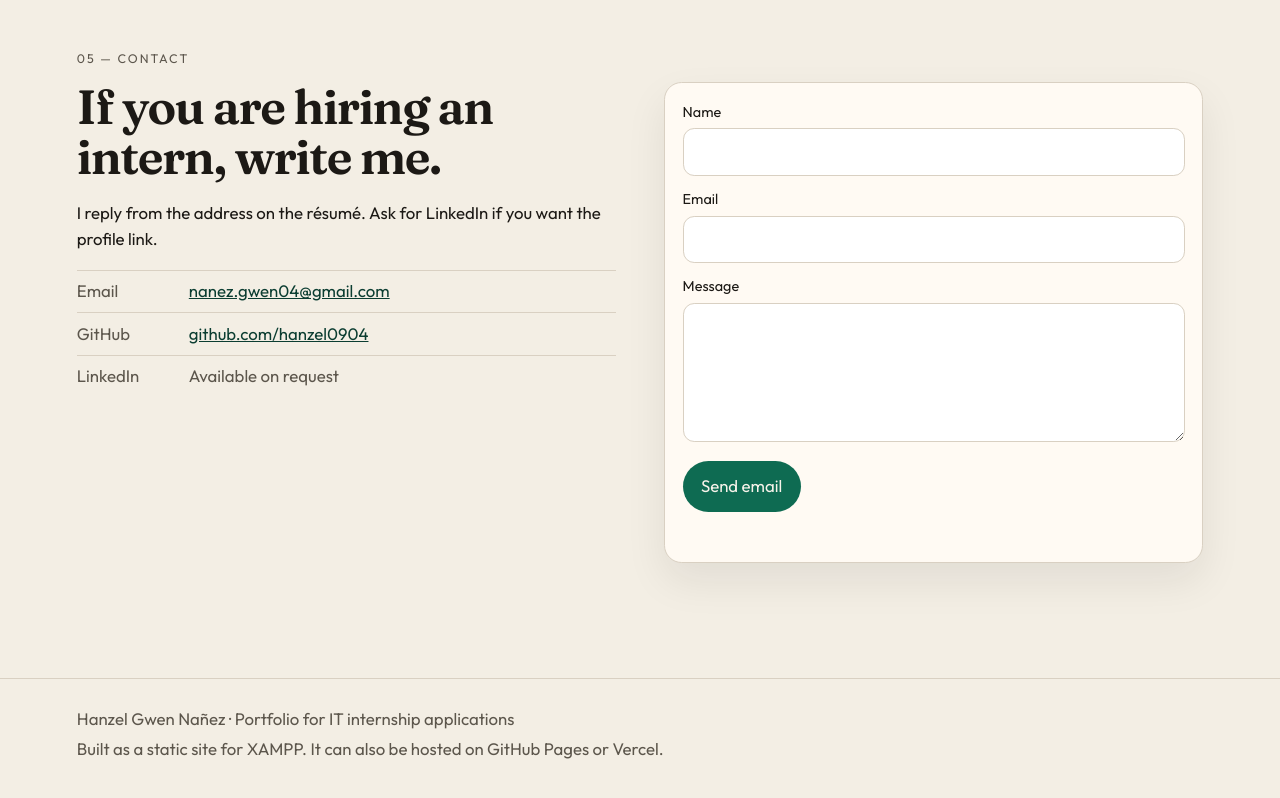
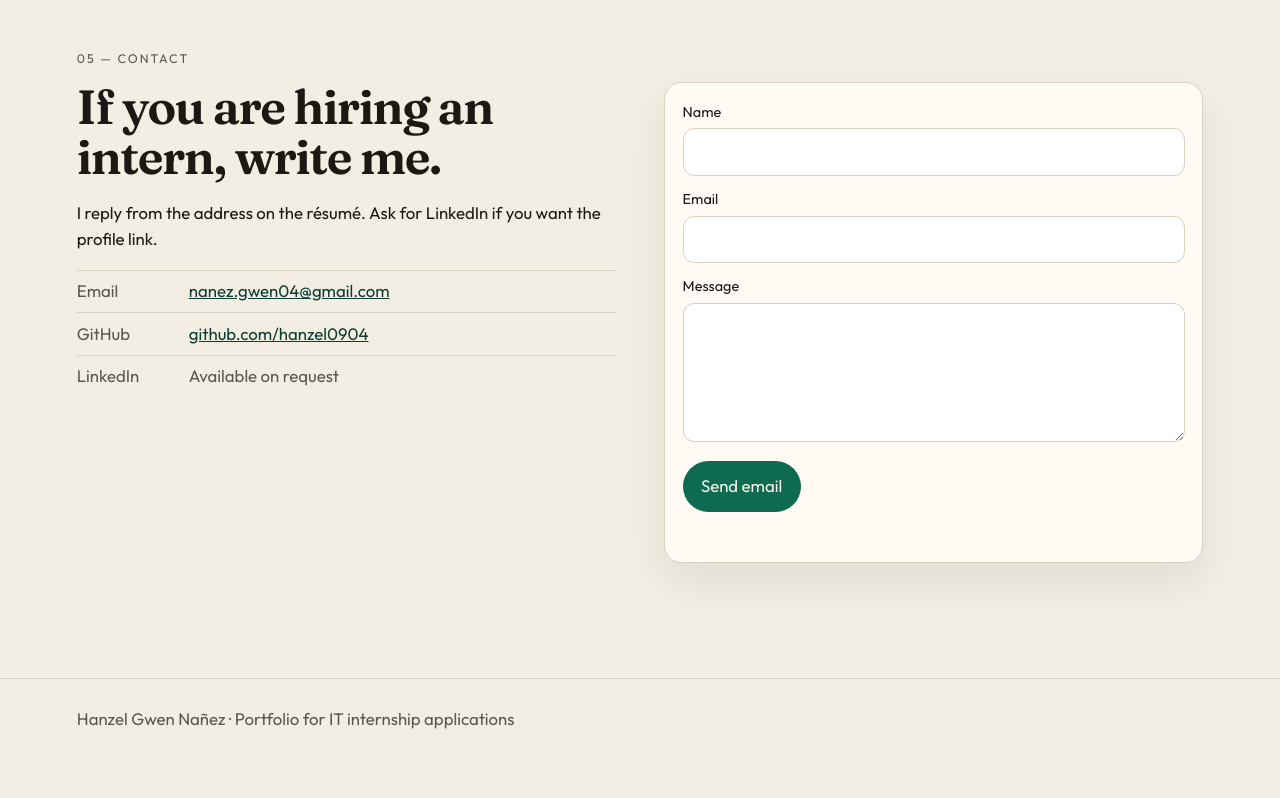
Before and after one commit to Hanzel0904/portfolio, a plain HTML site: page index.html in a window 1280 px wide. Shown: the part 3983-4781 px from the top of the page. After the commit the page ends 4759 px from the top, so only its background shows below. Drawn offline with Linux system fonts and the light colour scheme.

```diff
--- a/index.html
+++ b/index.html
@@ -280,7 +280,6 @@
 
   <footer class="site-footer">
     <p>Hanzel Gwen Nañez · Portfolio for IT internship applications</p>
-    <p>Built as a static site for XAMPP. It can also be hosted on GitHub Pages or Vercel.</p>
   </footer>
   <script src="main.js"></script>
 </body>
```
